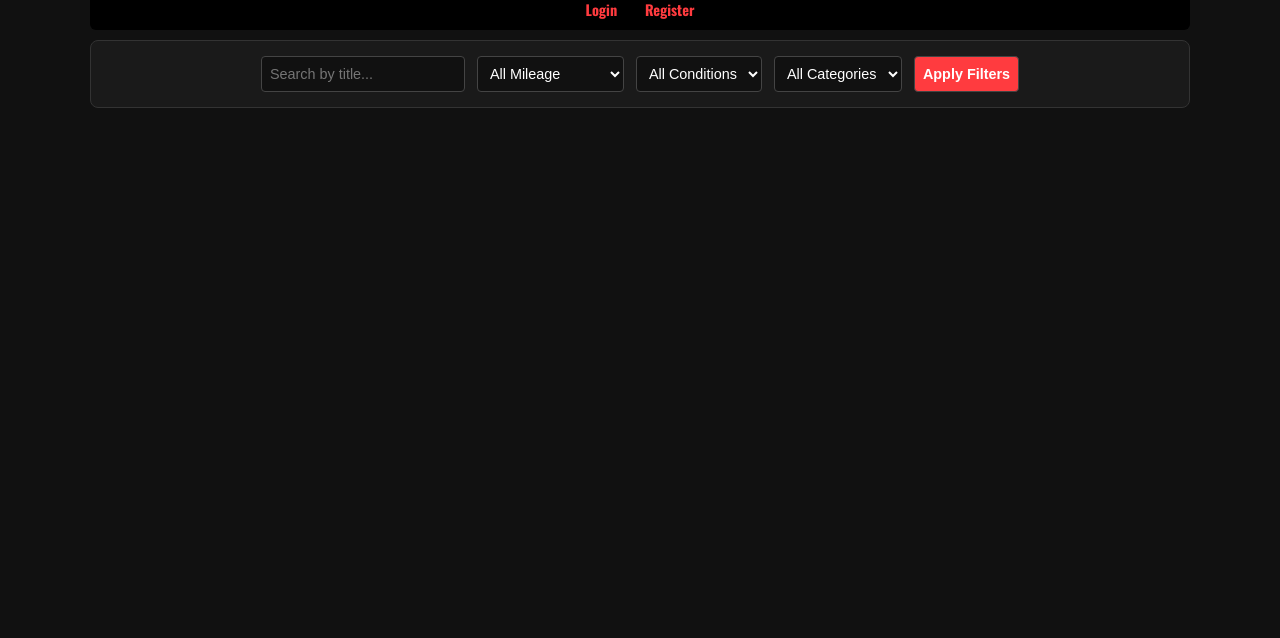
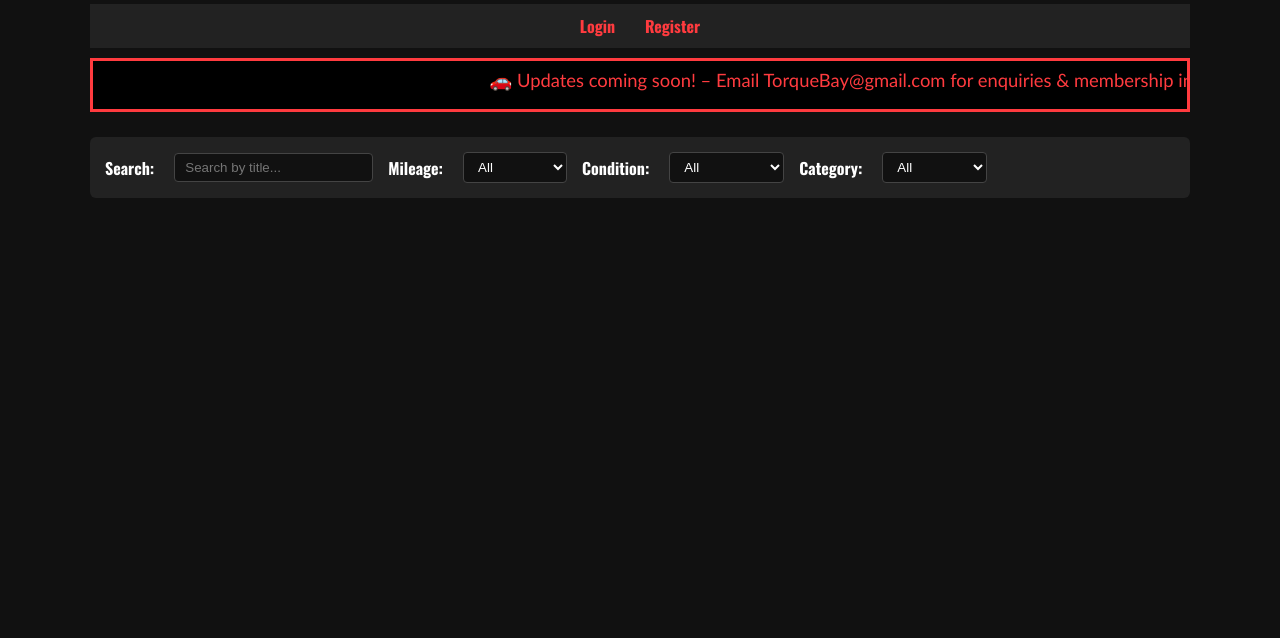
Before and after one commit to torquebay/torquebay, a website: page public/index.html in a window 1280 px wide. Shown: the part 162-800 px from the top of the page. Drawn offline with nearby package versions, Linux system fonts and the light colour scheme.

Commit message:
Update index.html

```diff
--- a/public/index.html
+++ b/public/index.html
@@ -18,7 +18,14 @@ header {
   padding: 10px 15px;
   border-radius: 6px;
   margin-bottom: 10px;
-  text-align: center;
+}
+
+header div {
+  display: flex;
+  align-items: center;
+  gap: 15px;
+  max-width: 1100px;
+  margin: auto;
 }
 
 #logo {
@@ -26,115 +33,109 @@ header {
   user-select: none;
 }
 
-.auth-bar {
-  margin-top: 10px;
-  font-size: 0.9rem;
-  font-weight: 600;
+header h1 {
+  color: #FF3B3F;
+  font-weight: 900;
+  font-size: 1.8rem;
+  user-select: none;
+  margin: 0;
+  white-space: nowrap;
+  flex-shrink: 0;
 }
 
-.auth-bar a {
-  margin: 0 12px;
+nav.auth-nav {
+  width: 100%;
+  background: #222;
+  display: flex;
+  justify-content: center;
+  gap: 30px;
+  padding: 10px 0;
+  margin-bottom: 10px;
+}
+
+nav.auth-nav a {
   color: #FF3B3F;
   text-decoration: none;
+  font-size: 1rem;
+  font-weight: 700;
 }
 
-.auth-bar a:hover,
-.auth-bar a:focus {
+nav.auth-nav a:hover {
   text-decoration: underline;
 }
 
+.banner-text {
+  font-family: Calibri, Candara, Segoe, "Segoe UI", Optima, Arial, sans-serif;
+  background: black;
+  border: 3px solid #FF3B3F;
+  margin-bottom: 25px;
+  padding: 8px 15px;
+  max-width: 1100px;
+  margin-left: auto;
+  margin-right: auto;
+  font-weight: normal;
+  font-size: 1.15rem;
+  color: #FF3B3F;
+  overflow: hidden;
+  white-space: nowrap;
+  position: relative;
+  height: 32px;
+  user-select: none;
+}
+
+.banner-text span {
+  display: inline-block;
+  padding-left: 100%;
+  animation: scroll 14s linear infinite;
+}
+
+@keyframes scroll {
+  0% { transform: translateX(0); }
+  100% { transform: translateX(-100%); }
+}
+
 .filters {
-  background: #1a1a1a;
-  border: 1px solid #333;
-  border-radius: 8px;
+  background: #222;
   padding: 15px;
+  border-radius: 6px;
   margin-bottom: 25px;
   display: flex;
   flex-wrap: wrap;
-  gap: 12px;
-  justify-content: center;
+  gap: 15px;
+  align-items: center;
+}
+
+.filters label {
+  font-weight: bold;
+  margin-right: 5px;
 }
 
 .filters input,
-.filters select,
-.filters button {
-  padding: 8px;
-  font-size: 0.9rem;
+.filters select {
+  padding: 6px 10px;
+  background: #111;
+  border: 1px solid #444;
   border-radius: 4px;
-  border: 1px solid #444;
-  background: #111;
-  color: #fff;
+  color: white;
 }
-
-.filters button {
-  background: #FF3B3F;
-  font-weight: bold;
-  cursor: pointer;
-}
-
-.filters button:hover {
-  background: #e63338;
-}
-
-/* rest of your CSS remains unchanged... */
 
   </style>
 </head>
 <body><header>
-  <img id="logo" src="https://i.ibb.co/tdfVWT7/file-000000003fbc6243981f1c2e906b6319.png" alt="Torque Bay Logo" />
-  <div class="auth-bar">
-    <a href="login.html">Login</a>
-    <a href="register.html">Register</a>
+  <div>
+    <img id="logo" src="https://i.ibb.co/tdfVWT7/file-000000003fbc6243981f1c2e906b6319.png" alt="Torque Bay Logo" />
   </div>
-</header><div class="filters">
-  <input type="text" id="searchInput" placeholder="Search by title..." />
-  <select id="mileageFilter">
-    <option value="">All Mileage</option>
-    <option value="under50k">Under 50,000</option>
-    <option value="50to100k">50,000 - 100,000</option>
-    <option value="over100k">Over 100,000</option>
-  </select>
-  <select id="conditionFilter">
-    <option value="">All Conditions</option>
-    <option value="runner">Runner</option>
-    <option value="non-runner">Non-Runner</option>
-  </select>
-  <select id="categoryFilter">
-    <option value="">All Categories</option>
-    <option value="Hatchback">Hatchback</option>
-    <option value="Saloon">Saloon</option>
-    <option value="SUV">SUV</option>
-    <option value="Coupe">Coupe</option>
-  </select>
-  <button onclick="applyFilters()">Apply Filters</button>
-</div><!-- rest of your HTML content remains unchanged, including listings --><script>
-  function applyFilters() {
-    const searchInput = document.getElementById('searchInput').value.toLowerCase();
-    const mileageVal = document.getElementById('mileageFilter').value;
-    const conditionVal = document.getElementById('conditionFilter').value;
-    const categoryVal = document.getElementById('categoryFilter').value;
+</header><nav class="auth-nav">
+  <a href="login.html">Login</a>
+  <a href="register.html">Register</a>
+</nav><div class="banner-text" role="region" aria-live="polite" aria-atomic="true">
+  <span>🚗 Updates coming soon! – Email TorqueBay@gmail.com for enquiries &amp; membership info. Stay tuned! 🚀</span>
+</div><div class="filters">
+  <label for="searchInput">Search:</label>
+  <input type="text" id="searchInput" placeholder="Search by title..." /><label for="mileageFilter">Mileage:</label> <select id="mileageFilter"> <option value="all">All</option> <option value="under50k">Under 50k</option> <option value="50kto100k">50k–100k</option> <option value="over100k">Over 100k</option> </select>
 
-    const listings = document.querySelectorAll('.listing');
+<label for="conditionFilter">Condition:</label> <select id="conditionFilter"> <option value="all">All</option> <option value="runner">Runner</option> <option value="non-runner">Non-Runner</option> </select>
 
-    listings.forEach(listing => {
-      const title = listing.dataset.title.toLowerCase();
-      const miles = parseInt(listing.dataset.miles || 0);
-      const condition = listing.dataset.condition;
-      const category = listing.dataset.category || '';
+<label for="categoryFilter">Category:</label> <select id="categoryFilter"> <option value="all">All</option> <option value="Hatchback">Hatchback</option> <option value="Saloon">Saloon</option> <option value="SUV">SUV</option> <option value="Coupe">Coupe</option> </select>
 
-      let show = true;
-
-      if (searchInput && !title.includes(searchInput)) show = false;
-      if (conditionVal && condition !== conditionVal) show = false;
-      if (categoryVal && category !== categoryVal) show = false;
-      if (mileageVal) {
-        if (mileageVal === 'under50k' && miles >= 50000) show = false;
-        if (mileageVal === '50to100k' && (miles < 50000 || miles > 100000)) show = false;
-        if (mileageVal === 'over100k' && miles <= 100000) show = false;
-      }
-
-      listing.style.display = show ? '' : 'none';
-    });
-  }
-</script><!-- keep the rest of your HTML unchanged --></body>
-</html>
+</div><!-- Your existing listings, countdown, and content remain below untouched -->
```
